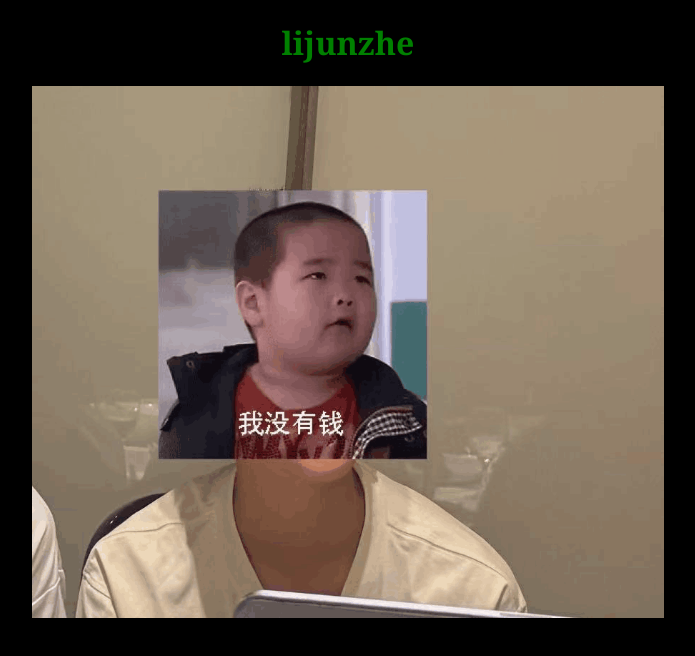
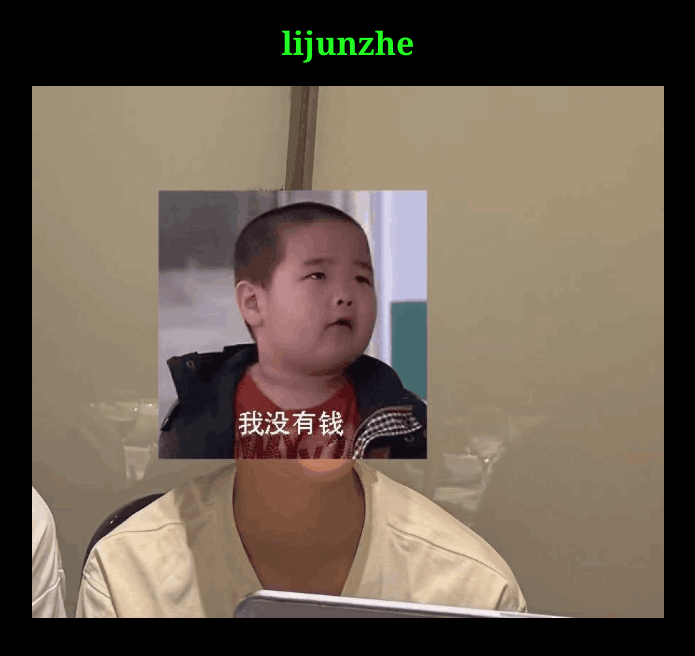
Before and after one commit to serenityvortex/lijunzhe, a plain HTML site: page index.html in a window 1280 px wide. Shown: the whole page, without its empty margins (292-987 px from the left). Drawn offline with Linux system fonts and the light colour scheme.

Commit message:
Actualizar index.html

```diff
--- a/index.html
+++ b/index.html
@@ -6,7 +6,7 @@
     <meta charset="UTF-8">
     <style>
       * {background-color: black;font-family:Georgia;}
-      h1 {text-align: center;color: green;}
+      h1 {text-align: center;color: #22ff22;}
       #pic {display: block;width: 50%;margin-right: auto;margin-left: auto;}
     </style>
     <body>
```
